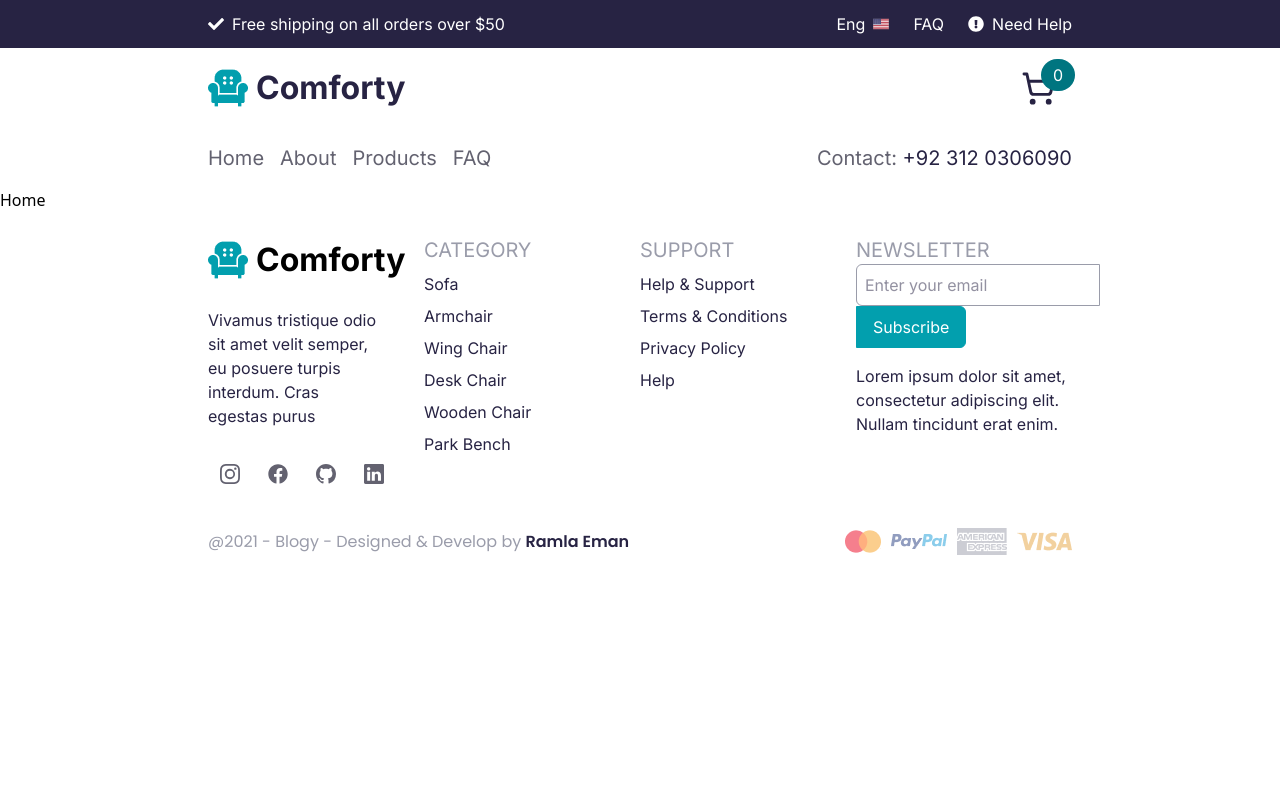
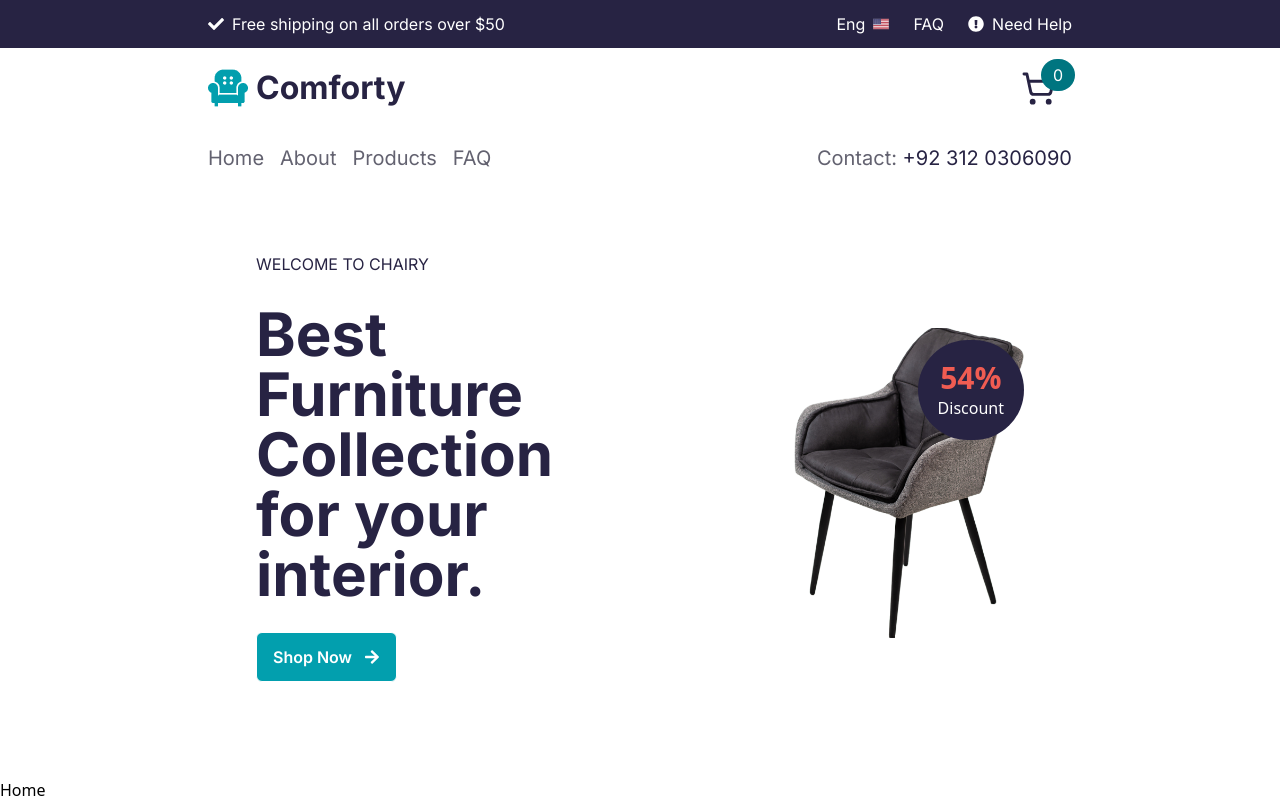
Before and after one commit to Ramla-Eman/Comforty-Template, a React (Vite) app: page / in a window 1280 px wide. Shown: the top 800 px of the page. Built offline with nearby package versions, Linux system fonts and the light colour scheme.

Commit message:
complete Hero component

```diff
--- /dev/null
+++ b/src/Components/Hero.jsx
@@ -0,0 +1,29 @@
+import React from "react";
+import { FaArrowRight } from "react-icons/fa";
+import HeroImage from "../assets/HeroImage.png";
+
+const Hero = () => {
+  return (
+    <div className="w-full flex md:flex-row flex-col items-center justify-between py-16 space-y-8 xl:px-[16rem] px-3">
+      <div className="lg:w-[40%] w-full space-y-7 font-family-Inter">
+        <p className=" uppercase text-text-color">welcome to chairy</p>
+        <h1 className="text-text-color text-6xl font-bold">
+          Best Furniture Collection for your interior.
+        </h1>
+        <button className="text-my-color10 flex bg-buttons-Color items-center space-x-3 border py-3 px-4 rounded-md font-semibold">
+          <span>Shop Now</span>
+          <FaArrowRight />
+        </button>
+      </div>
+      <div className="md:w-[30%] relative">
+        <img src={HeroImage} alt="" className="w-full" />
+        <div className="absolute top-3 right-0 bg-text-color p-5 rounded-full text-center">
+          <h5 className="text-3xl font-bold text-[#F05C52]">54%</h5>
+          <span className="text-my-color10">Discount</span>
+        </div>
+      </div>
+    </div>
+  );
+};
+
+export default Hero;
--- a/src/pages/Home.jsx
+++ b/src/pages/Home.jsx
@@ -1,8 +1,12 @@
 import React from 'react'
+import Hero from '../Components/Hero'
 
 const Home = () => {
   return (
-    <div>Home</div>
+    <div>
+      <Hero/>
+      Home
+    </div>
   )
 }
 
```
Also changed, not shown: src/assets/HeroImage.png (added).
